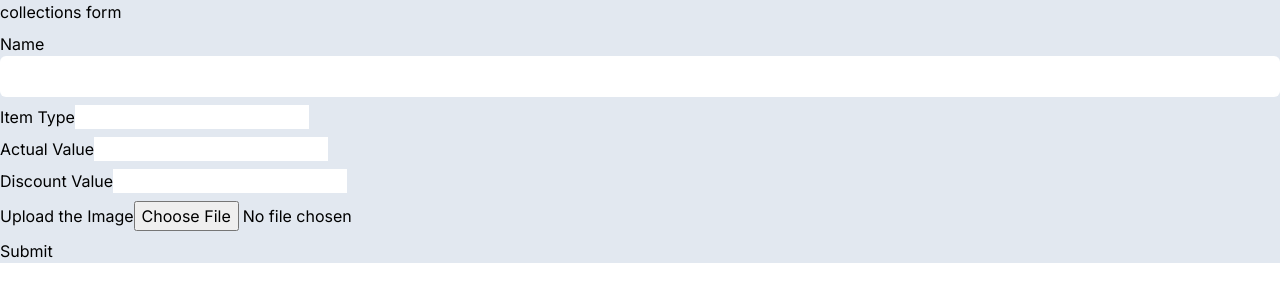
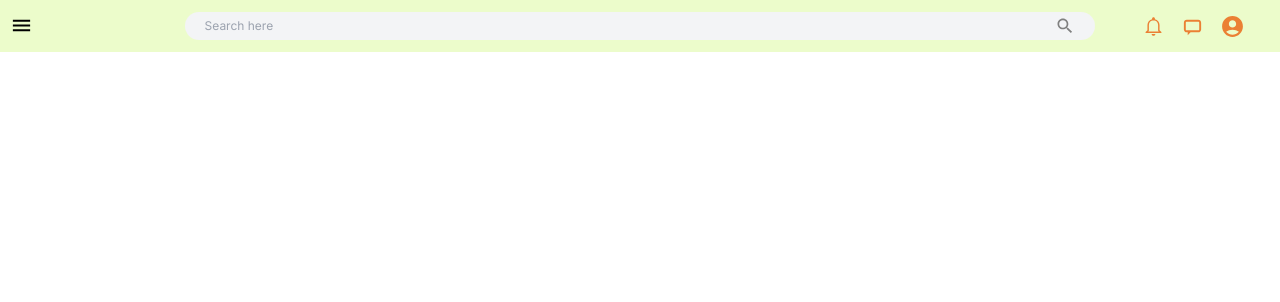
Before and after one commit to The-Abhishek1/germanSilverWebsite, a Next.js app: page /admin in a window 1280 px wide. Shown: the top 302 px of the page. Built offline with nearby package versions, Linux system fonts and the light colour scheme.

Commit message:
Updated Admin Page

```diff
--- /dev/null
+++ b/app/(Components)/(AdminCompo)/Final.jsx
@@ -0,0 +1,12 @@
+import React from "react";
+import Header from "./Header";
+
+function Final() {
+  return (
+    <div className="h-[100%]">
+      <Header />
+    </div>
+  );
+}
+
+export default Final;
--- /dev/null
+++ b/app/(Components)/(AdminCompo)/Header.jsx
@@ -0,0 +1,52 @@
+"use client";
+import React, { useState } from "react";
+import MenuIcon from "@mui/icons-material/Menu";
+import AccountCircleIcon from "@mui/icons-material/AccountCircle";
+import ChatBubbleIcon from "@mui/icons-material/ChatBubble";
+import { IoMdNotificationsOutline } from "react-icons/io";
+import SearchIcon from "@mui/icons-material/Search";
+import Sidebar from "./Sidebar";
+import { TiMessage } from "react-icons/ti";
+//Main function
+function Header() {
+  const [showMenu, setShowMenu] = useState(false);
+  return (
+    <div className="w-full h-[100%] ">
+      <div className="grid grid-flow-col py-3 bg-lime-100 gap-3 place-content-center justify-between w-full grid-cols-7">
+        <div className="pl-[10px] cursor-pointer">
+          <MenuIcon
+            onClick={() => {
+              setShowMenu(true);
+            }}
+            sx={{ fontSize: 23 }}
+          />
+        </div>
+        <div className="flex relative col-span-5 items-center">
+          <input
+            type="search"
+            name=""
+            id=""
+            placeholder="Search here"
+            className="w-full outline-none text-[12px] bg-gray-100 rounded-2xl border-none px-5 py-[5px]"
+          />
+          <SearchIcon
+            className="absolute right-5 cursor-pointer"
+            sx={{ fontSize: 20, color: "gray" }}
+          />
+        </div>
+        <div className="flex gap-4 items-center justify-center cursor-pointer ">
+          <IoMdNotificationsOutline size={23} color="#eb8034" />
+          <TiMessage size={23} color="#eb8034" />
+          <AccountCircleIcon sx={{ fontSize: 25, color: "#eb8034" }} />
+        </div>
+      </div>
+      {showMenu ? (
+        <div>
+          <Sidebar />
+        </div>
+      ) : null}
+    </div>
+  );
+}
+
+export default Header;
--- /dev/null
+++ b/app/(Components)/(AdminCompo)/Sidebar.jsx
@@ -0,0 +1,66 @@
+import React from "react";
+import {
+  MdDashboardCustomize,
+  MdOutlineProductionQuantityLimits,
+  MdAddShoppingCart,
+  MdOutlineReviews,
+} from "react-icons/md";
+import { TbDeviceAnalytics } from "react-icons/tb";
+import { FaPeopleLine } from "react-icons/fa6";
+import { IoMdSettings, IoMdCloseCircleOutline } from "react-icons/io";
+import { BsCreditCard2Front } from "react-icons/bs";
+import { BiSolidCreditCardFront } from "react-icons/bi";
+import Image from "next/image";
+import logo from "@public/a1.jpg";
+//main functions
+function Sidebar() {
+  return (
+    <div className="w-[170px] p-3 bg-lime-50">
+      <div className="relative flex flex-col gap-5  h-auto">
+        <div className="flex items-center gap-1">
+          <Image src={logo} className="h-[40px] w-[40px] rounded-full" />
+          <div className="flex gap-1 font-bold">
+            <h1 className="text-red-600">Ablaze</h1>
+            <p>Nova</p>
+          </div>
+        </div>
+        <div className="flex relative flex-col justify-center gap-6">
+          <div className="flex bg-lime-100 flex-row items-center p-2 gap-2">
+            <MdDashboardCustomize />
+            <p className="font-bold text-[13px]">Dashboard</p>
+          </div>
+          <div className="flex flex-row bg-lime-100 items-center p-2 gap-2">
+            <MdOutlineProductionQuantityLimits />
+            <p className="font-bold text-[13px]">Products</p>
+          </div>
+          <div className="flex flex-row bg-lime-100 items-center p-2 gap-2">
+            <MdAddShoppingCart />
+            <p className="font-bold text-[13px]">Orders</p>
+          </div>
+          <div className="flex flex-row bg-lime-100 items-center p-2 gap-2">
+            <TbDeviceAnalytics />
+            <p className="font-bold text-[13px]">Statistics</p>
+          </div>
+          <div className="flex flex-row bg-lime-100 items-center p-2 gap-2">
+            <MdOutlineReviews />
+            <p className="font-bold text-[13px]">Reviews</p>
+          </div>
+          <div className="flex flex-row bg-lime-100 items-center p-2 gap-2">
+            <FaPeopleLine />
+            <p className="font-bold text-[13px]">Customers</p>
+          </div>
+          <div className="flex flex-row bg-lime-100 items-center p-2 gap-2">
+            <BiSolidCreditCardFront sx={{ fontSize: 16 }} />
+            <p className="font-bold text-[13px]">Transactions</p>
+          </div>
+          <div className="flex border-t-[1px] mt-[140px] bg-lime-100 p-2 flex-row items-center gap-2">
+            <IoMdSettings />
+            <p className="font-bold text-[13px]">Settings</p>
+          </div>
+        </div>
+      </div>
+    </div>
+  );
+}
+
+export default Sidebar;
--- a/app/admin/page.jsx
+++ b/app/admin/page.jsx
@@ -1,10 +1,10 @@
+import Final from "@app/(Components)/(AdminCompo)/Final";
 import React from "react";
-import ItemsForm from "../(Components)/(AdminCompo)/ItemsForm";
 
 export default function page() {
   return (
     <div>
-      <ItemsForm />
+      <Final />
     </div>
   );
 }
```
